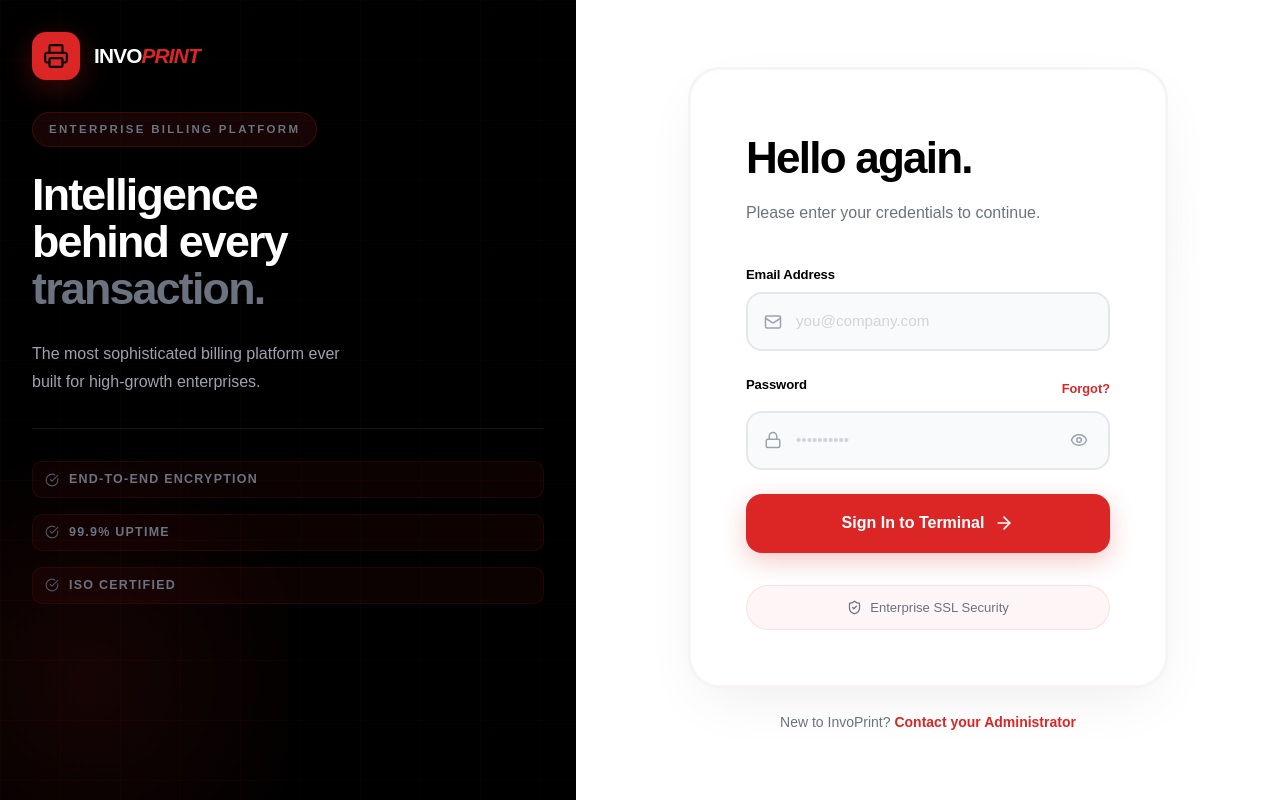
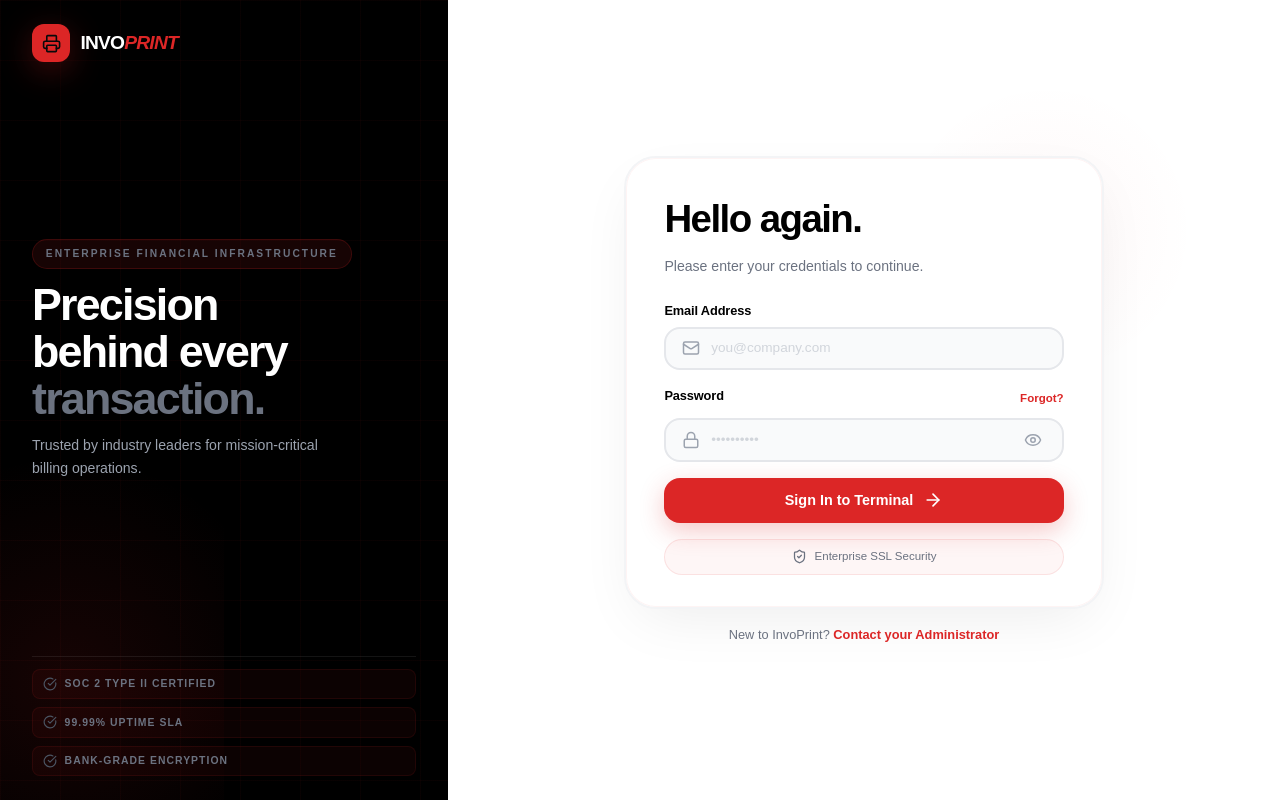
Before and after one commit to OshanTharuka99/Invoiceprinter-frontend, a React app: page /login in a window 1280 px wide. Built offline with nearby package versions, Linux system fonts and the light colour scheme; the HTML template or start-up script is replaced by a standard one.

Commit message:
Final login UI

```diff
--- a/src/pages/Login.jsx
+++ b/src/pages/Login.jsx
@@ -16,7 +16,7 @@ import {
 } from 'lucide-react';
 import './login.css';
 
-const TRUST_BADGES = ['End-to-end Encryption', '99.9% Uptime', 'ISO Certified'];
+const TRUST_BADGES = ['SOC 2 Type II Certified', '99.99% Uptime SLA', 'Bank-Grade Encryption'];
 
 const Login = () => {
     const [email, setEmail] = useState('');
@@ -105,15 +105,15 @@ const Login = () => {
                     className="login-hero"
                 >
                     <p className="login-hero-badge">
-                        Enterprise Billing Platform
+                        Enterprise Financial Infrastructure
                     </p>
                     <h1 className="login-hero-title">
-                        Intelligence<br />
+                        Precision<br />
                         behind every<br />
                         <span className="login-hero-title-muted">transaction.</span>
                     </h1>
                     <p className="login-hero-description">
-                        The most sophisticated billing platform ever built for high-growth enterprises.
+                        Trusted by industry leaders for mission-critical billing operations.
                     </p>
                 </motion.div>
 
--- a/src/pages/login.css
+++ b/src/pages/login.css
@@ -1,27 +1,20 @@
-/* ── Login Page - Professional Black & Red on White ── */
+/* ── Login Page - Fits All Screens No Scroll ─────── */
 
 /* Main Container */
 .login-container {
-    min-height: 100vh;
-    min-height: 100dvh;
-    height: 100%;
+    height: 100vh;
+    height: 100dvh;
     display: flex;
     font-family: 'Outfit', sans-serif;
     background: #ffffff;
-}
-
-@media (max-height: 700px) {
-    .login-container {
-        min-height: auto;
-        height: auto;
-    }
+    overflow: hidden;
 }
 
 /* ── LEFT PANEL ───────────────────────────────────────── */
 .login-left-panel {
-    width: 45%;
+    width: 35%;
+    min-width: 280px;
     background: #000000;
-    padding: clamp(2rem, 4%, 3.5rem);
     display: flex;
     flex-direction: column;
     justify-content: space-between;
@@ -29,8 +22,9 @@
     overflow: hidden;
     color: #fff;
     flex-shrink: 0;
-    min-height: 100vh;
-    min-height: 100dvh;
+    height: 100vh;
+    height: 100dvh;
+    padding: clamp(1.5rem, 3vh, 4rem) clamp(1rem, 2.5vw, 3.5rem);
 }
 
 .login-left-panel::before {
@@ -55,55 +49,61 @@
     pointer-events: none;
 }
 
-@media (max-height: 800px) {
-    .login-left-panel {
-        padding: 2rem;
-        justify-content: flex-start;
-        gap: 2rem;
-    }
-
-    .login-hero-title {
-        font-size: clamp(2rem, 4vw, 3.5rem);
-        margin-bottom: 1rem;
-    }
-
-    .login-hero-description {
-        font-size: 0.9rem;
-    }
-}
-
 /* Logo */
 .login-logo {
     display: flex;
     align-items: center;
-    gap: 0.875rem;
+    gap: 0.625rem;
     position: relative;
     z-index: 1;
+    flex-shrink: 0;
 }
 
 .login-logo-icon {
-    width: 48px;
-    height: 48px;
+    width: clamp(32px, 2.5vw, 42px);
+    height: clamp(32px, 2.5vw, 42px);
     background: #dc2626;
-    border-radius: 14px;
+    border-radius: 10px;
     display: flex;
     align-items: center;
     justify-content: center;
     box-shadow: 0 8px 32px rgba(220, 38, 38, 0.3);
-    transition: transform 0.3s ease, box-shadow 0.3s ease;
+    flex-shrink: 0;
 }
 
-.login-logo-icon:hover {
-    transform: scale(1.05);
-    box-shadow: 0 12px 40px rgba(220, 38, 38, 0.5);
+.login-logo-icon svg {
+    width: clamp(16px, 1.5vw, 22px);
+    height: clamp(16px, 1.5vw, 22px);
 }
 
 .login-logo-text {
-    font-size: 1.3rem;
+    font-size: clamp(0.9rem, 1.3vw, 1.15rem);
+    font-weight: 800;
+    letter-spacing: -0.03em;
+    text-transform: uppercase;
+    color: #ffffff;
+    white-space: nowrap;
+}
+
+.login-logo-icon {
+    width: clamp(36px, 3vw, 48px);
+    height: clamp(36px, 3vw, 48px);
+    background: #dc2626;
+    border-radius: 12px;
+    display: flex;
+    align-items: center;
+    justify-content: center;
+    box-shadow: 0 8px 32px rgba(220, 38, 38, 0.3);
+    flex-shrink: 0;
+}
+
+.login-logo-text {
+    font-size: clamp(1rem, 1.5vw, 1.3rem);
     font-weight: 800;
     letter-spacing: -0.04em;
     text-transform: uppercase;
     color: #ffffff;
+    white-space: nowrap;
 }
 
 .login-logo-text-highlight {
@@ -115,29 +115,35 @@
 .login-hero {
     position: relative;
     z-index: 1;
+    display: flex;
+    flex-direction: column;
+    gap: clamp(0.5rem, 1.5vh, 1.5rem);
+    overflow: hidden;
 }
 
 .login-hero-badge {
-    font-size: 0.72rem;
+    font-size: clamp(0.55rem, 0.7vw, 0.65rem);
     font-weight: 700;
     text-transform: uppercase;
-    letter-spacing: 0.2em;
+    letter-spacing: 0.15em;
     color: #6b7280;
-    margin: 0 0 1.5rem;
     display: inline-block;
-    padding: 0.5rem 1rem;
+    padding: 0.35rem 0.7rem;
     background: rgba(220, 38, 38, 0.1);
     border-radius: 100px;
     border: 1px solid rgba(220, 38, 38, 0.2);
+    width: fit-content;
+    flex-shrink: 0;
 }
 
 .login-hero-title {
-    font-size: clamp(2.5rem, 3.5vw, 4rem);
+    font-size: clamp(1.5rem, 3vw, 3.5rem);
     font-weight: 800;
-    line-height: 1.05;
-    letter-spacing: -0.04em;
-    margin: 0 0 1.75rem;
+    line-height: 1.1;
+    letter-spacing: -0.03em;
     color: #ffffff;
+    margin: 0;
+    flex-shrink: 0;
 }
 
 .login-hero-title-muted {
@@ -146,11 +152,51 @@
 
 .login-hero-description {
     color: #9ca3af;
-    font-size: 1rem;
-    line-height: 1.75;
+    font-size: clamp(0.75rem, 0.95vw, 0.9rem);
+    line-height: 1.5;
+    max-width: 280px;
+    font-weight: 400;
+    margin: 0;
+    flex-shrink: 0;
+}
+
+.login-hero-badge {
+    font-size: clamp(0.6rem, 0.8vw, 0.72rem);
+    font-weight: 700;
+    text-transform: uppercase;
+    letter-spacing: 0.2em;
+    color: #6b7280;
+    display: inline-block;
+    padding: 0.4rem 0.8rem;
+    background: rgba(220, 38, 38, 0.1);
+    border-radius: 100px;
+    border: 1px solid rgba(220, 38, 38, 0.2);
+    width: fit-content;
+    flex-shrink: 0;
+}
+
+.login-hero-title {
+    font-size: clamp(1.8rem, 3.5vw, 4rem);
+    font-weight: 800;
+    line-height: 1.05;
+    letter-spacing: -0.04em;
+    color: #ffffff;
+    margin: 0;
+    flex-shrink: 0;
+}
+
+.login-hero-title-muted {
+    color: #6b7280;
+}
+
+.login-hero-description {
+    color: #9ca3af;
+    font-size: clamp(0.85rem, 1.1vw, 1.05rem);
+    line-height: 1.6;
     max-width: 320px;
     font-weight: 400;
     margin: 0;
+    flex-shrink: 0;
 }
 
 /* Trust Badges */
@@ -158,37 +204,60 @@
     position: relative;
     z-index: 1;
     border-top: 1px solid rgba(255, 255, 255, 0.08);
-    padding-top: 2rem;
+    padding-top: clamp(0.75rem, 1.5vh, 1.5rem);
+    flex-shrink: 0;
 }
 
 .login-trust-list {
     display: flex;
     flex-direction: column;
-    gap: 1rem;
+    gap: clamp(0.375rem, 0.8vh, 0.75rem);
 }
 
 .login-trust-item {
     display: flex;
     align-items: center;
-    gap: 0.625rem;
-    padding: 0.5rem 0.75rem;
+    gap: 0.5rem;
+    padding: 0.35rem 0.5rem;
     background: rgba(220, 38, 38, 0.05);
-    border-radius: 10px;
+    border-radius: 6px;
     border: 1px solid rgba(220, 38, 38, 0.1);
-    transition: background 0.2s ease, border-color 0.2s ease;
-}
-
-.login-trust-item:hover {
-    background: rgba(220, 38, 38, 0.1);
-    border-color: rgba(220, 38, 38, 0.2);
+    flex-shrink: 0;
 }
 
 .login-trust-text {
-    font-size: 0.78rem;
+    font-size: clamp(0.6rem, 0.7vw, 0.7rem);
+    font-weight: 600;
+    text-transform: uppercase;
+    letter-spacing: 0.08em;
+    color: #6b7280;
+    white-space: nowrap;
+}
+
+.login-trust-list {
+    display: flex;
+    flex-direction: column;
+    gap: clamp(0.5rem, 1vh, 1rem);
+}
+
+.login-trust-item {
+    display: flex;
+    align-items: center;
+    gap: 0.5rem;
+    padding: 0.4rem 0.6rem;
+    background: rgba(220, 38, 38, 0.05);
+    border-radius: 8px;
+    border: 1px solid rgba(220, 38, 38, 0.1);
+    flex-shrink: 0;
+}
+
+.login-trust-text {
+    font-size: clamp(0.65rem, 0.8vw, 0.78rem);
     font-weight: 600;
     text-transform: uppercase;
     letter-spacing: 0.1em;
     color: #6b7280;
+    white-space: nowrap;
 }
 
 /* ── RIGHT PANEL ──────────────────────────────────────── */
@@ -198,11 +267,11 @@
     display: flex;
     align-items: center;
     justify-content: center;
-    padding: 3rem 2rem;
-    min-height: 100vh;
-    min-height: 100dvh;
+    height: 100vh;
+    height: 100dvh;
     overflow: hidden;
     position: relative;
+    padding: clamp(1rem, 3vh, 3rem) clamp(1rem, 2vw, 2rem);
 }
 
 .login-right-panel::before {
@@ -221,59 +290,40 @@
     max-width: 480px;
     position: relative;
     z-index: 1;
-}
-
-@media (max-height: 700px) {
-    .login-right-panel {
-        align-items: flex-start;
-        padding: 2rem 1.5rem;
-    }
-
-    .login-card {
-        padding: 2.5rem;
-    }
-
-    .login-greeting-title {
-        font-size: 2rem;
-    }
+    max-height: 100%;
 }
 
 /* Card */
 .login-card {
     background: #ffffff;
-    border-radius: 32px;
-    padding: 3.5rem;
+    border-radius: clamp(20px, 3vw, 32px);
+    padding: clamp(1.5rem, 4vh, 3.5rem) clamp(1.5rem, 3vw, 3.5rem);
     border: 2px solid #f3f4f6;
     box-shadow:
         0 20px 60px -15px rgba(0, 0, 0, 0.08),
         0 0 0 1px rgba(220, 38, 38, 0.05) inset;
-    transition: transform 0.3s ease, box-shadow 0.3s ease;
-}
-
-.login-card:hover {
-    transform: translateY(-4px);
-    box-shadow:
-        0 25px 70px -15px rgba(0, 0, 0, 0.12),
-        0 0 0 1px rgba(220, 38, 38, 0.1) inset;
+    max-height: 100%;
+    overflow: hidden;
 }
 
 /* Greeting */
 .login-greeting {
-    margin-bottom: 2.5rem;
+    margin-bottom: clamp(1rem, 3vh, 2.5rem);
+    flex-shrink: 0;
 }
 
 .login-greeting-title {
-    font-size: 2.75rem;
+    font-size: clamp(1.8rem, 3vw, 2.75rem);
     font-weight: 800;
     letter-spacing: -0.04em;
     color: #000000;
-    margin: 0 0 0.625rem;
+    margin: 0 0 clamp(0.4rem, 1vh, 0.625rem);
     font-family: 'Montserrat', sans-serif;
 }
 
 .login-greeting-subtitle {
     color: #6b7280;
-    font-size: 1rem;
+    font-size: clamp(0.85rem, 1.1vw, 1rem);
     margin: 0;
     font-weight: 400;
 }
@@ -282,21 +332,22 @@
 .login-form {
     display: flex;
     flex-direction: column;
-    gap: 1.5rem;
+    gap: clamp(1rem, 2vh, 1.5rem);
 }
 
 /* Input Group */
 .login-input-group {
     display: flex;
     flex-direction: column;
+    flex-shrink: 0;
 }
 
 .login-label {
     display: block;
-    font-size: 0.82rem;
+    font-size: clamp(0.75rem, 1vw, 0.82rem);
     font-weight: 700;
     color: #000000;
-    margin-bottom: 0.5rem;
+    margin-bottom: clamp(0.3rem, 0.8vh, 0.5rem);
     font-family: 'Montserrat', sans-serif;
     letter-spacing: -0.01em;
 }
@@ -305,7 +356,7 @@
     display: flex;
     justify-content: space-between;
     align-items: center;
-    margin-bottom: 0.5rem;
+    margin-bottom: clamp(0.3rem, 0.8vh, 0.5rem);
 }
 
 .login-forgot-btn {
@@ -313,7 +364,7 @@
     border: none;
     cursor: pointer;
     color: #dc2626;
-    font-size: 0.8rem;
+    font-size: clamp(0.7rem, 0.9vw, 0.8rem);
     font-family: 'Outfit', sans-serif;
     font-weight: 600;
     padding: 0;
@@ -332,21 +383,23 @@
 
 .login-input-icon {
     position: absolute;
-    left: 1.125rem;
+    left: clamp(0.75rem, 1.5vw, 1.125rem);
     top: 50%;
     transform: translateY(-50%);
     color: #9ca3af;
     pointer-events: none;
     transition: color 0.2s ease;
+    width: clamp(14px, 1.5vw, 18px);
+    height: clamp(14px, 1.5vw, 18px);
 }
 
 .login-input {
     width: 100%;
     background: #f9fafb;
     border: 2px solid #e5e7eb;
-    border-radius: 16px;
-    padding: 1rem 1rem 1rem 3rem;
-    font-size: 0.95rem;
+    border-radius: clamp(12px, 1.5vw, 16px);
+    padding: clamp(0.6rem, 1.2vh, 1rem) clamp(0.75rem, 1.5vw, 1rem) clamp(0.6rem, 1.2vh, 1rem) clamp(2.5rem, 3.5vw, 3rem);
+    font-size: clamp(0.85rem, 1vw, 0.95rem);
     color: #000000;
     outline: none;
     font-family: 'Outfit', sans-serif;
@@ -370,13 +423,13 @@
 }
 
 .login-input-password {
-    padding-right: 3rem;
+    padding-right: clamp(2.5rem, 3.5vw, 3rem);
 }
 
 /* Password Toggle */
 .login-password-toggle {
     position: absolute;
-    right: 1.125rem;
+    right: clamp(0.75rem, 1.5vw, 1.125rem);
     top: 50%;
     transform: translateY(-50%);
     background: none;
@@ -400,11 +453,11 @@
     background: #dc2626;
     color: #fff;
     border: none;
-    border-radius: 16px;
-    padding: 1.1rem;
+    border-radius: clamp(12px, 1.5vw, 16px);
+    padding: clamp(0.75rem, 1.5vh, 1.1rem) clamp(0.75rem, 1.5vw, 1rem);
     cursor: pointer;
     font-weight: 700;
-    font-size: 1rem;
+    font-size: clamp(0.9rem, 1vw, 1rem);
     font-family: 'Outfit', sans-serif;
     display: flex;
     align-items: center;
@@ -414,6 +467,7 @@
     box-shadow: 0 8px 24px rgba(220, 38, 38, 0.25);
     position: relative;
     overflow: hidden;
+    flex-shrink: 0;
 }
 
 .login-submit-btn::before {
@@ -448,27 +502,29 @@
 
 /* Security Badge */
 .login-security {
-    margin-top: 2rem;
+    margin-top: clamp(1rem, 2vh, 2rem);
     display: flex;
     align-items: center;
     justify-content: center;
     gap: 0.5rem;
     color: #6b7280;
-    font-size: 0.82rem;
+    font-size: clamp(0.7rem, 0.9vw, 0.82rem);
     font-weight: 500;
-    padding: 0.75rem 1rem;
+    padding: 0.5rem 0.75rem;
     background: rgba(220, 38, 38, 0.04);
     border-radius: 100px;
     border: 1px solid rgba(220, 38, 38, 0.1);
+    flex-shrink: 0;
 }
 
 /* Footer */
 .login-footer {
     text-align: center;
-    margin-top: 1.5rem;
-    font-size: 0.875rem;
+    margin-top: clamp(1rem, 2vh, 1.5rem);
+    font-size: clamp(0.75rem, 1vw, 0.875rem);
     color: #6b7280;
     font-weight: 500;
+    flex-shrink: 0;
 }
 
 .login-footer-link {
@@ -495,7 +551,52 @@
     animation: login-spin 0.8s linear infinite;
 }
 
-/* ── RESPONSIVE ──────────────────────────────────────── */
+/* ── RESPONSIVE FOR SMALLER HEIGHTS ────────────────── */
+@media (max-height: 600px) {
+    .login-left-panel {
+        padding: 1rem;
+    }
+
+    .login-hero-description {
+        display: none;
+    }
+
+    .login-trust {
+        padding-top: 0.75rem;
+    }
+
+    .login-card {
+        padding: 1.25rem;
+    }
+
+    .login-greeting {
+        margin-bottom: 0.75rem;
+    }
+
+    .login-form {
+        gap: 0.75rem;
+    }
+}
+
+@media (max-height: 500px) {
+    .login-hero-badge {
+        display: none;
+    }
+
+    .login-trust {
+        display: none;
+    }
+
+    .login-security {
+        display: none;
+    }
+
+    .login-footer {
+        display: none;
+    }
+}
+
+/* ── RESPONSIVE FOR TABLETS/MOBILE ───────────────── */
 @media (max-width: 1023px) {
     .login-left-panel {
         display: none !important;
```
Also changed, not shown: src/components/shared/QuotationTemplate.jsx (+55 -36 lines).
